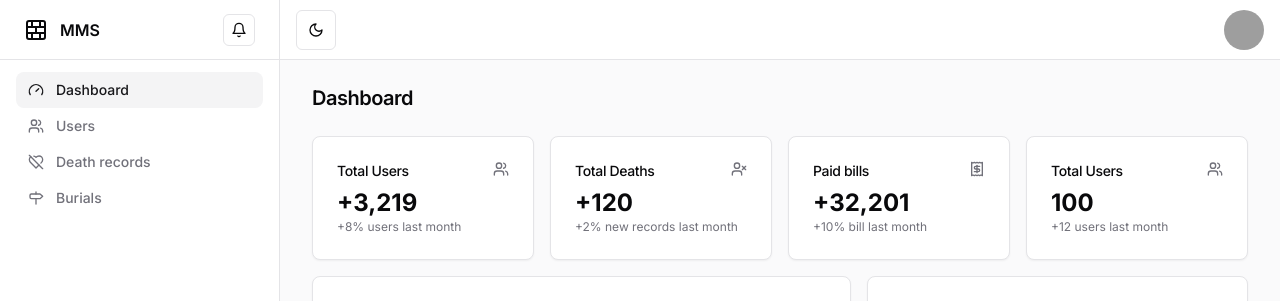
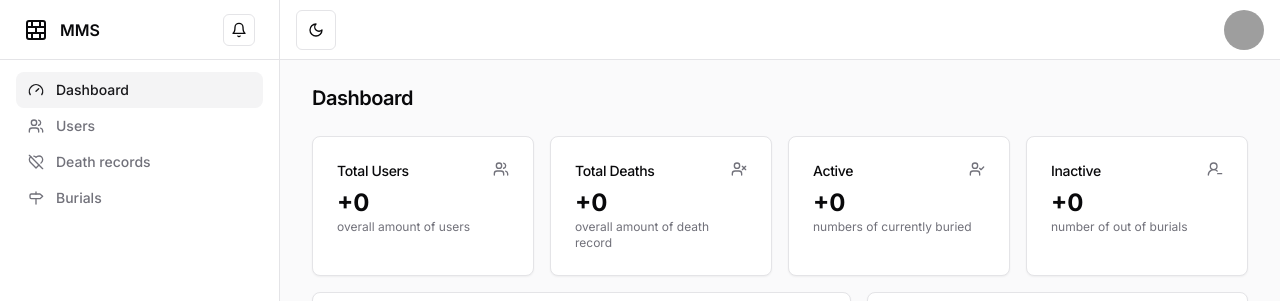
Before and after one commit to poypoy252525/mms-desktop, a Next.js app: page / in a window 1280 px wide. Shown: the top 301 px of the page. Built offline with nearby package versions, Linux system fonts and the light colour scheme; no server answers; the database is empty; grey boxes are pictures that could not be loaded.

Commit message:
make dashboard summary functions

```diff
--- a/app/_components/InformationCard.tsx
+++ b/app/_components/InformationCard.tsx
@@ -4,7 +4,7 @@ import React, { ReactNode } from "react";
 
 export interface BriefInfo {
   title: string;
-  value: string;
+  value: string | number;
   description: string;
   icon: ReactNode;
 }
--- a/app/page.tsx
+++ b/app/page.tsx
@@ -1,39 +1,48 @@
-import { Receipt, Users, UserX } from "lucide-react";
+import { Receipt, UserCheck, UserRoundMinus, Users, UserX } from "lucide-react";
 import { Suspense } from "react";
 import DeathAreaChart from "./_components/DeathAreaChart";
 import InformationCard, { BriefInfo } from "./_components/InformationCard";
 import PageHeading from "./_components/PageHeading";
 import PageWrapper from "./_components/PageWrapper";
 import RecentDataCard from "./_components/RecentDataCard";
+import prisma from "@/prisma/db";
 
+const HomePage = async () => {
+  const numberOfUser = await prisma.user.count();
+  const numberOfDeath = await prisma.death.count();
+  const numberOfActive = await prisma.death.count({
+    where: { status: "ACTIVE" },
+  });
+  const numberOfInactive = await prisma.death.count({
+    where: { status: "INACTIVE" },
+  });
   const briefInfos: BriefInfo[] = [
     {
       title: "Total Users",
-    description: "+8% users last month",
+      description: "overall amount of users",
       icon: <Users className="w-4 h-4 text-muted-foreground" />,
-    value: "+3,219",
+      value: `+${numberOfUser}`,
     },
     {
       title: "Total Deaths",
-    description: "+2% new records last month",
+      description: "overall amount of death record",
       icon: <UserX className="w-4 h-4 text-muted-foreground" />,
-    value: "+120",
+      value: `+${numberOfDeath}`,
     },
     {
-    title: "Paid bills",
-    description: "+10% bill last month",
-    icon: <Receipt className="w-4 h-4 text-muted-foreground" />,
-    value: "+32,201",
+      title: "Active",
+      description: "numbers of currently buried",
+      icon: <UserCheck className="w-4 h-4 text-muted-foreground" />,
+      value: `+${numberOfActive}`,
     },
     {
-    title: "Total Users",
-    description: "+12 users last month",
-    icon: <Users className="w-4 h-4 text-muted-foreground" />,
-    value: "100",
+      title: "Inactive",
+      description: "number of out of burials",
+      icon: <UserRoundMinus className="w-4 h-4 text-muted-foreground" />,
+      value: `+${numberOfInactive}`,
     },
   ];
 
-const HomePage = async () => {
   return (
     <PageWrapper>
       <PageHeading>Dashboard</PageHeading>
```
Lines whose indentation alone changed are shown as unchanged.
